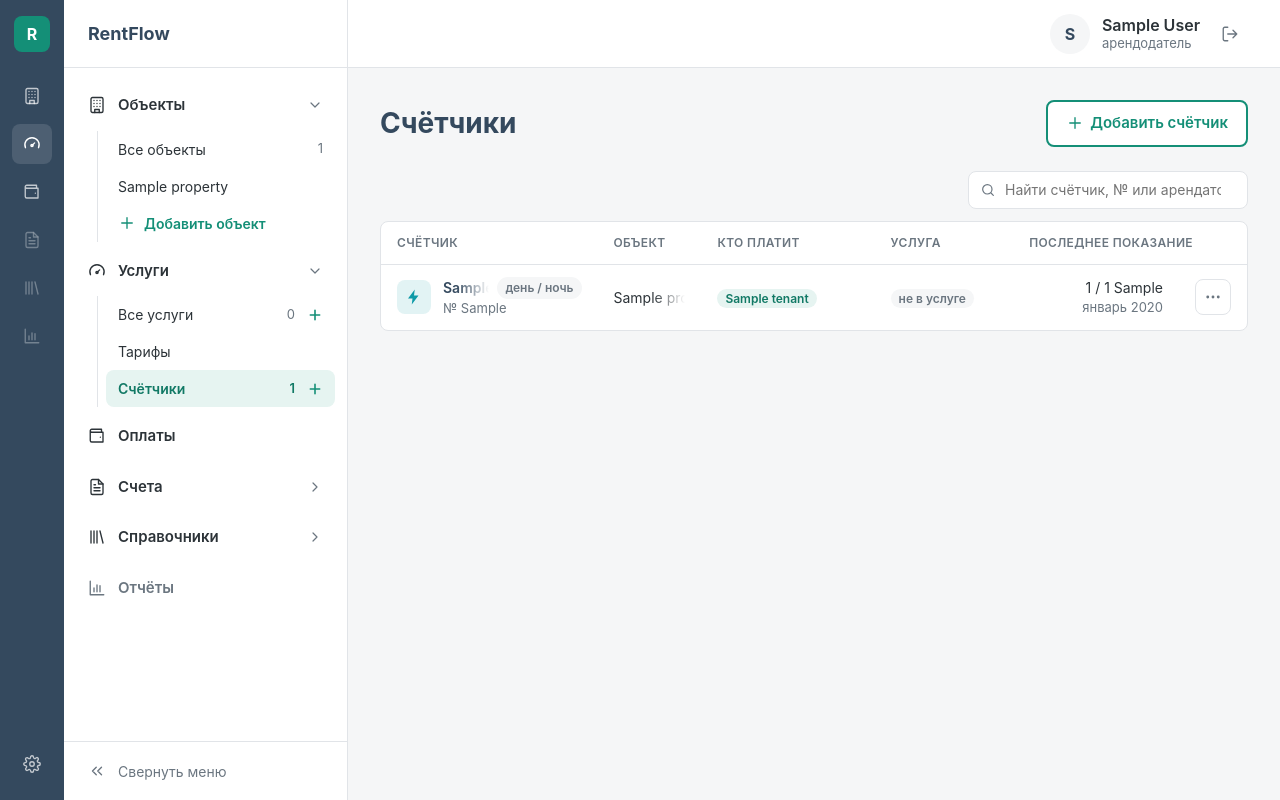
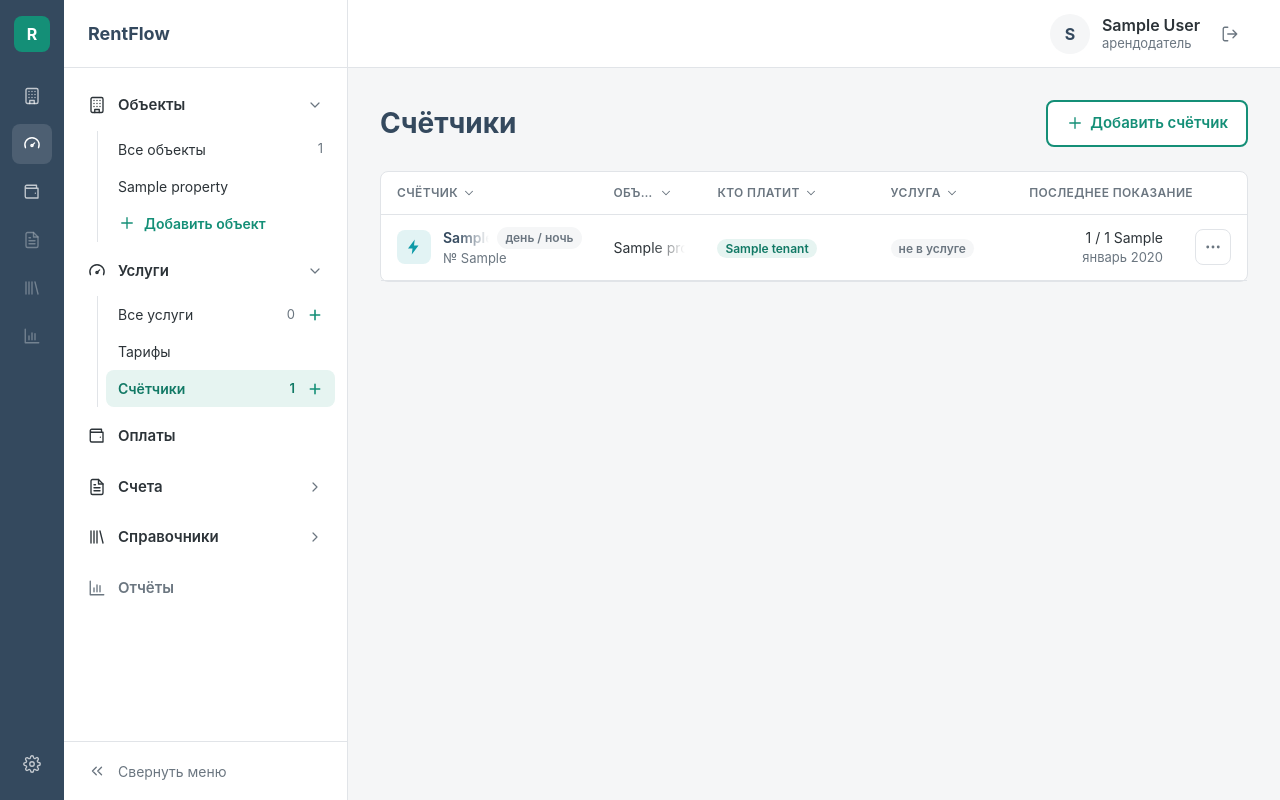
Before and after one commit to Andy7878750/rentflow, a Django app: page /meters/ in a window 1280 px wide. Run offline with Django 5.2, Linux system fonts and the light colour scheme; a user stored in the database is signed in; tables that the repository leaves empty hold one stand-in row (values such as "Sample post"); data that the repository does not hold is empty; some libraries are stand-ins or nearby versions.

Commit message:
Service window back to 1060 × 720, «Своя формула» wider (940); table filters moved into the row of column names (search / list per column)
Co-Authored-By: Claude Opus 5.5 <noreply@anthropic.com>

```diff
--- a/static/css/billing.css
+++ b/static/css/billing.css
@@ -1712,41 +1712,123 @@ body.is-dragging .morder-row:not(.is-moving) { pointer-events: none; }
   color: var(--mk, var(--color-text-muted)); }
 .mread-kind svg { width: 16px; height: 16px; margin: 1px; }
 
-/* ---------- Filter over «Все услуги», «Тарифы», «Счётчики» (2026-11-23): object switch · search ---------- */
-.tbl-filter {
-  display: flex;
-  align-items: center;
-  gap: 12px;
-  margin-bottom: 12px;
-}
-
-.tbl-objects {
-  flex: 0 1 auto;
+/* ---------- Filters in the row of column names: «Все услуги», «Тарифы», «Счётчики» (2026-11-23) ---------- */
+.th-filter {
+  display: inline-flex;
+  align-items: center;
+  gap: 4px;
+  max-width: 100%;
+  margin: -4px -6px;
+  padding: 4px 6px;
+  border: 0;
+  border-radius: 6px;
+  background: none;
+  font: inherit;
+  color: inherit;
+  letter-spacing: inherit;
+  text-transform: inherit;
+  cursor: pointer;
+}
+
+.th-filter span {
+  overflow: hidden;
+  text-overflow: ellipsis;
+}
+
+.th-filter .icon {
+  flex: none;
+  width: 14px;
+  height: 14px;
+  transition: transform 0.15s;
+}
+
+.th-filter:hover,
+.th-filter.is-open {
+  background: var(--color-bg);
+  color: var(--color-text);
+}
+
+.th-filter.is-open .icon {
+  transform: rotate(180deg);
+}
+
+/* A filter that is on: the name and the arrow in the accent colour — nothing moves */
+.th-filter.is-on {
+  color: var(--color-accent);
+}
+
+.th-menu {
+  position: fixed;
+  z-index: 60;
+  display: flex;
+  flex-direction: column;
+  box-sizing: border-box;
+  min-width: 200px;
+  max-width: 300px;
+  max-height: 320px;
+  overflow-y: auto;
+  padding: 4px;
+  border: 1px solid var(--color-border);
+  border-radius: 10px;
+  background: #fff;
+  box-shadow: 0 8px 24px rgba(0, 0, 0, 0.14);
+}
+
+.th-item {
+  display: flex;
+  align-items: center;
+  gap: 8px;
+  height: 34px;
+  padding: 0 10px;
+  border: 0;
+  border-radius: 6px;
+  background: none;
+  font: inherit;
+  font-size: 14px;
+  color: var(--color-text);
+  text-align: left;
+  cursor: pointer;
+}
+
+.th-item .fade {
+  flex: 1;
   min-width: 0;
-  overflow-x: auto;
-  scrollbar-width: none;
-}
-
-.tbl-objects label {
+  white-space: nowrap;
+  overflow: hidden;
+}
+
+.th-item .icon {
   flex: none;
-}
-
-.tbl-objects span {
-  padding: 0 14px;
-  font-size: 13.5px;
-  cursor: pointer;
-}
-
-.tbl-search {
+  width: 16px;
+  height: 16px;
+  color: var(--color-accent);
+  visibility: hidden;
+}
+
+.th-item:hover {
+  background: var(--color-bg);
+}
+
+.th-item.is-on {
+  color: var(--color-accent);
+  font-weight: 600;
+}
+
+.th-item.is-on .icon {
+  visibility: visible;
+}
+
+.th-menu .tbl-search {
   position: relative;
-  flex: 0 0 280px;
-  margin-left: auto;
+  display: block;
+  width: 260px;
+  padding: 4px;
 }
 
 .tbl-search .icon {
   position: absolute;
   top: 50%;
-  left: 12px;
+  left: 16px;
   width: 16px;
   height: 16px;
   margin-top: -8px;
@@ -1755,6 +1837,7 @@ body.is-dragging .morder-row:not(.is-moving) { pointer-events: none; }
 }
 
 .tbl-search input {
+  box-sizing: border-box;
   width: 100%;
   height: 38px;
   padding: 0 12px 0 36px;
@@ -1771,17 +1854,18 @@ body.is-dragging .morder-row:not(.is-moving) { pointer-events: none; }
   border-color: var(--color-accent);
 }
 
-.tbl-none {
-  margin: 0;
+.svc-table tr.tbl-none td {
   padding: 24px;
-  border: 1px solid var(--color-border);
-  border-radius: 12px;
-  background: #fff;
   color: var(--color-text-muted);
   text-align: center;
 }
 
-@media (max-width: 720px) {
-  .tbl-filter { flex-direction: column; align-items: stretch; }
-  .tbl-search { flex-basis: auto; margin-left: 0; }
-}
+.link-button {
+  padding: 0;
+  border: 0;
+  background: none;
+  font: inherit;
+  color: var(--color-accent);
+  font-weight: 600;
+  cursor: pointer;
+}
--- a/static/css/formula.css
+++ b/static/css/formula.css
@@ -21,7 +21,7 @@
 .fx-strip.is-static .fx-chip { cursor: pointer; background: #fff; }
 .fx-strip.is-static .fx-chip.k-op { background: var(--fx-accent-soft); }
 .sv-sec.fx-preview h3 .fx-badge { margin-left: 0; }
-.fx-modal { box-sizing: border-box; width: 100%; max-width: 820px; display: flex; flex-direction: column; gap: 14px;
+.fx-modal { box-sizing: border-box; width: 100%; max-width: 940px;  /* a bit bigger (2026-11-23), was 820 */ display: flex; flex-direction: column; gap: 14px;
   padding: 22px 24px; border-radius: 16px; background: var(--color-surface); box-shadow: 0 20px 60px rgba(0,0,0,.25); }
 .fx-modal h2 { margin: 0; font-size: 20px; }
 /* The window's head: the title and × on the right (2026-11-22) */
--- a/static/css/services.css
+++ b/static/css/services.css
@@ -2,14 +2,14 @@
    (or .svcwin) so nothing leaks into the other windows. Measures — as in docs/mockups/2026-11-18-service-window.html. */
 
 .modal-panel.svcwin {
-  max-width: 1180px;  /* a bit bigger (2026-11-23): 1060 × 720 → 1180 × 800 */
-  height: min(800px, calc(100vh - 64px));
+  max-width: 1060px;
+  height: min(720px, calc(100vh - 64px));
   padding: 0;
   display: flex;
   flex-direction: column;
   overflow: hidden;
 }
-.modal-page .svcwin { height: 800px; }
+.modal-page .svcwin { height: 720px; }
 .svcwin .sv-i { width: 18px; height: 18px; fill: none; stroke: currentColor; stroke-width: 1.8; stroke-linecap: round;
   stroke-linejoin: round; flex-shrink: 0; }
 .svcwin .icon { width: 18px; height: 18px; flex-shrink: 0; }
--- a/static/js/app.js
+++ b/static/js/app.js
@@ -1746,46 +1746,117 @@
   }
   initFades(document);
 
-  // «Все услуги», «Тарифы», «Счётчики» (2026-11-23): the object switch and the search over the table's rows
-  // (tr[data-obj]). The object is remembered for all three pages; the search is not.
-  document.querySelectorAll('[data-table-filter]').forEach(function (bar) {
-    var KEY = 'rentflow.tableObject';
-    var table = bar.nextElementSibling && bar.nextElementSibling.querySelector('table');
-    if (!table) return;
-    var rows = Array.prototype.slice.call(table.querySelectorAll('tbody tr[data-obj]'));
-    var search = bar.querySelector('[data-table-search]');
-    var none = document.createElement('p');
+  // «Все услуги», «Тарифы», «Счётчики» (2026-11-23): filters right in the row of column names. th[data-filter]:
+  // «text» — a search field in its menu, «list» — the column's values (one chosen, «Все» — off). A list value is the
+  // cell's link or tag («Тест Круг», «по долям»). The object (data-filter-key="obj") is remembered for all three pages.
+  var FILTER_OBJ = 'rentflow.tableObject';
+  var CHEV_SVG = '<svg class="icon"><use href="#i-chevron-down"/></svg>';
+  function cellValue(cell) {
+    var el = cell && cell.querySelector('a, .tag');
+    return ((el || cell || {}).textContent || '').replace(/\s+/g, ' ').trim();
+  }
+  document.querySelectorAll('table.svc-table').forEach(function (table) {
+    var heads = Array.prototype.slice.call(table.querySelectorAll('thead th[data-filter]'));
+    if (!heads.length) return;
+    var rows = Array.prototype.slice.call(table.querySelectorAll('tbody tr'));
+    var none = document.createElement('tr');
     none.className = 'tbl-none';
-    none.textContent = 'Ничего не найдено.';
     none.hidden = true;
-    bar.nextElementSibling.after(none);
-    function chosen() {
-      var on = bar.querySelector('input[name=tbl_obj]:checked');
-      return on ? on.value : '';
-    }
+    none.innerHTML = '<td colspan="' + table.querySelectorAll('thead th').length + '">Ничего не найдено. <button type="button" class="link-button">Сбросить фильтры</button></td>';
+    table.querySelector('tbody').appendChild(none);
+    var filters = heads.map(function (th) {
+      var col = Array.prototype.indexOf.call(th.parentNode.children, th);
+      var f = { th: th, col: col, type: th.dataset.filter, value: '', key: th.dataset.filterKey || '' };
+      var label = th.textContent.trim();
+      th.innerHTML = '';
+      var btn = document.createElement('button');
+      btn.type = 'button';
+      btn.className = 'th-filter';
+      btn.innerHTML = '<span></span>' + CHEV_SVG;
+      btn.querySelector('span').textContent = label;
+      th.appendChild(btn);
+      f.btn = btn;
+      f.label = label;
+      if (f.key === 'obj') {
+        var saved = '';
+        try { saved = localStorage.getItem(FILTER_OBJ) || ''; } catch (e) {}
+        if (saved && rows.some(function (r) { return cellValue(r.children[col]) === saved; })) f.value = saved;
+      }
+      return f;
+    });
     function apply() {
-      var obj = chosen();
-      var words = search.value.trim().toLowerCase().split(/\s+/).filter(Boolean);
       var shown = 0;
       rows.forEach(function (row) {
-        var text = row.textContent.toLowerCase();
-        var ok = (!obj || row.dataset.obj === obj) && words.every(function (w) { return text.indexOf(w) >= 0; });
+        var ok = filters.every(function (f) {
+          if (!f.value) return true;
+          var cell = row.children[f.col];
+          if (f.type === 'list') return cellValue(cell) === f.value;
+          var text = (cell ? cell.textContent : '').toLowerCase();
+          return f.value.toLowerCase().split(/\s+/).filter(Boolean).every(function (w) { return text.indexOf(w) >= 0; });
+        });
         row.hidden = !ok;
         if (ok) shown += 1;
       });
-      bar.nextElementSibling.hidden = !shown;
       none.hidden = !!shown;
-    }
-    var saved = '';
-    try { saved = localStorage.getItem(KEY) || ''; } catch (e) {}
-    var pick = saved && bar.querySelector('input[name=tbl_obj][value="' + saved + '"]');
-    if (pick) pick.checked = true;
-    bar.addEventListener('change', function (event) {
-      if (event.target.name !== 'tbl_obj') return;
-      try { localStorage.setItem(KEY, chosen()); } catch (e) {}
+      filters.forEach(function (f) {
+        f.btn.classList.toggle('is-on', !!f.value);
+        f.btn.title = f.value ? f.label + ': ' + f.value : 'Фильтр: ' + f.label;
+      });
+    }
+    var menu = null;
+    function closeMenu() { if (menu) { menu.remove(); menu = null; } filters.forEach(function (f) { f.btn.classList.remove('is-open'); }); }
+    function setValue(f, value) {
+      f.value = value;
+      if (f.key === 'obj') { try { localStorage.setItem(FILTER_OBJ, value); } catch (e) {} }
       apply();
-    });
-    search.addEventListener('input', apply);
+    }
+    function openMenu(f) {
+      closeMenu();
+      f.btn.classList.add('is-open');
+      menu = document.createElement('div');
+      menu.className = 'th-menu';
+      if (f.type === 'text') {
+        menu.innerHTML = '<label class="tbl-search"><svg class="icon"><use href="#i-search"/></svg><input type="search" autocomplete="off"></label>';
+        var input = menu.querySelector('input');
+        input.placeholder = f.th.dataset.filterHint || 'Найти';
+        input.value = f.value;
+        input.addEventListener('input', function () { setValue(f, input.value.trim()); });
+        input.addEventListener('keydown', function (e) { if (e.key === 'Enter' || e.key === 'Escape') { e.preventDefault(); closeMenu(); } });
+      } else {
+        var values = [];
+        rows.forEach(function (r) { var v = cellValue(r.children[f.col]); if (v && values.indexOf(v) < 0) values.push(v); });
+        values.sort(function (a, b) { return a.localeCompare(b, 'ru'); });
+        [''].concat(values).forEach(function (v) {
+          var item = document.createElement('button');
+          item.type = 'button';
+          item.className = 'th-item' + (v === f.value ? ' is-on' : '');
+          item.innerHTML = '<span class="fade"></span><svg class="icon"><use href="#i-check"/></svg>';
+          item.querySelector('span').textContent = v || 'Все';
+          item.addEventListener('click', function () { setValue(f, v); closeMenu(); });
+          menu.appendChild(item);
+        });
+      }
+      document.body.appendChild(menu);
+      var r = f.btn.getBoundingClientRect();
+      menu.style.top = (r.bottom + 6) + 'px';
+      menu.style.left = Math.max(8, Math.min(r.left - 8, innerWidth - menu.offsetWidth - 8)) + 'px';
+      var field = menu.querySelector('input');
+      if (field) field.focus();
+    }
+    filters.forEach(function (f) {
+      f.btn.addEventListener('click', function (e) {
+        e.stopPropagation();
+        if (f.btn.classList.contains('is-open')) closeMenu(); else openMenu(f);
+      });
+    });
+    none.querySelector('button').addEventListener('click', function () {
+      filters.forEach(function (f) { f.value = ''; if (f.key === 'obj') { try { localStorage.setItem(FILTER_OBJ, ''); } catch (e) {} } });
+      apply();
+    });
+    document.addEventListener('click', function (e) { if (menu && !menu.contains(e.target)) closeMenu(); });
+    document.addEventListener('keydown', function (e) { if (e.key === 'Escape') closeMenu(); });
+    window.addEventListener('scroll', function (e) { if (menu && !menu.contains(e.target)) closeMenu(); }, true);
+    window.addEventListener('resize', closeMenu);
     apply();
   });
 
--- a/templates/billing/_table_filter.html
+++ /dev/null
@@ -1,17 +0,0 @@
-{% comment %}Filter over «Все услуги», «Тарифы», «Счётчики» (2026-11-23): the object (switch; only when there are 2+ objects)
-   and a search by any word of the row. Rows carry data-obj="<property id>"; app.js initTableFilter hides the rest.
-   The chosen object is the same on all three pages (rentflow.tableObject).{% endcomment %}
-<div class="tbl-filter" data-table-filter>
-  {% if sidebar_properties|length > 1 %}
-    <div class="segmented seg-fill tbl-objects" role="radiogroup" aria-label="Объект">
-      <label><input type="radio" name="tbl_obj" value="" checked><span>Все объекты</span></label>
-      {% for item in sidebar_properties %}
-        <label><input type="radio" name="tbl_obj" value="{{ item.id }}"><span>{{ item.name }}</span></label>
-      {% endfor %}
-    </div>
-  {% endif %}
-  <label class="tbl-search">
-    <svg class="icon"><use href="#i-search"/></svg>
-    <input type="search" placeholder="{{ placeholder }}" aria-label="Поиск" autocomplete="off" data-table-search>
-  </label>
-</div>
--- a/templates/billing/meter_list.html
+++ b/templates/billing/meter_list.html
@@ -12,11 +12,10 @@
    or, for a meter in no service, «Новая услуга» with the tiles, the matching tile picked and this meter switched on.
    «…» → «Удалить»: a confirmation, or «привязан к услуге» (meter_remove). data-row-modal in app.js.{% endcomment %}
 {% if has_meters %}
-  {% include "billing/_table_filter.html" with placeholder="Найти счётчик, № или арендатора" %}
   <div class="svc-wrap">
   <table class="svc-table">
     <thead>
-      <tr><th>Счётчик</th><th>Объект</th><th>Кто платит</th><th>Услуга</th><th class="svc-num">Последнее показание</th><th><span class="visually-hidden">Действия</span></th></tr>
+      <tr><th data-filter="text" data-filter-hint="Название или №">Счётчик</th><th data-filter="list" data-filter-key="obj">Объект</th><th data-filter="list">Кто платит</th><th data-filter="list">Услуга</th><th class="svc-num">Последнее показание</th><th><span class="visually-hidden">Действия</span></th></tr>
     </thead>
     <tbody>
       {% for group in groups %}{% for row in group.rows %}
--- a/templates/billing/receipt_list.html
+++ b/templates/billing/receipt_list.html
@@ -9,11 +9,10 @@
 </div>
 
 {% if receipts %}
-  {% include "billing/_table_filter.html" with placeholder="Найти услугу или поставщика" %}
   <div class="svc-wrap">
   <table class="svc-table">
     <thead>
-      <tr><th>Услуга</th><th>Объект</th><th>Как делить</th><th>Счётчик</th><th class="svc-num">Сумма</th><th><span class="visually-hidden">Действия</span></th></tr>
+      <tr><th data-filter="text" data-filter-hint="Название или поставщик">Услуга</th><th data-filter="list" data-filter-key="obj">Объект</th><th data-filter="list">Как делить</th><th>Счётчик</th><th class="svc-num">Сумма</th><th><span class="visually-hidden">Действия</span></th></tr>
     </thead>
     <tbody>
       {% for receipt in receipts %}
--- a/templates/billing/tariff_list.html
+++ b/templates/billing/tariff_list.html
@@ -9,11 +9,10 @@
    where the tariff lives (2026-11-23) — a meter's: the object window on that meter; the rest: the service window.
    data-row-modal in app.js.{% endcomment %}
 {% if has_tariffs %}
-  {% include "billing/_table_filter.html" with placeholder="Найти услугу или счётчик" %}
   <div class="svc-wrap">
   <table class="svc-table">
     <thead>
-      <tr><th>Услуга</th><th>Объект</th><th>За что</th><th>Действует</th><th class="svc-num">Тариф</th><th><span class="visually-hidden">Действия</span></th></tr>
+      <tr><th data-filter="text" data-filter-hint="Название или поставщик">Услуга</th><th data-filter="list" data-filter-key="obj">Объект</th><th data-filter="text" data-filter-hint="Счётчик, «за м²»…">За что</th><th>Действует</th><th class="svc-num">Тариф</th><th><span class="visually-hidden">Действия</span></th></tr>
     </thead>
     <tbody>
       {% for group in groups %}{% for row in group.rows %}
```
Also changed, not shown: CLAUDE.md (+3 -0 lines).
